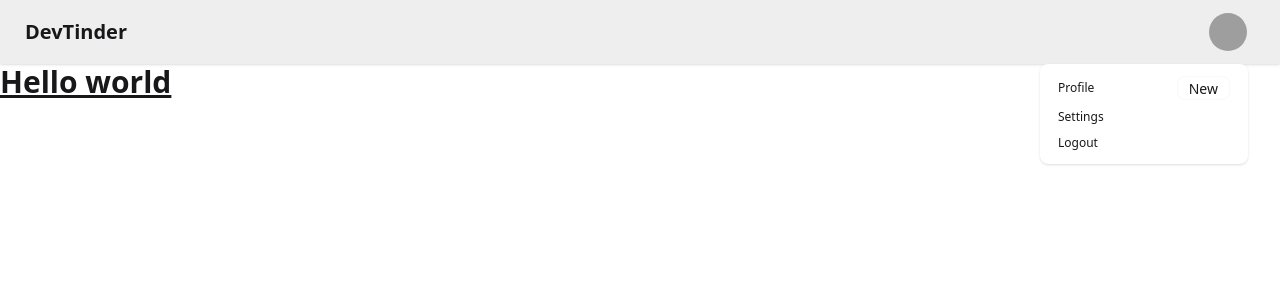
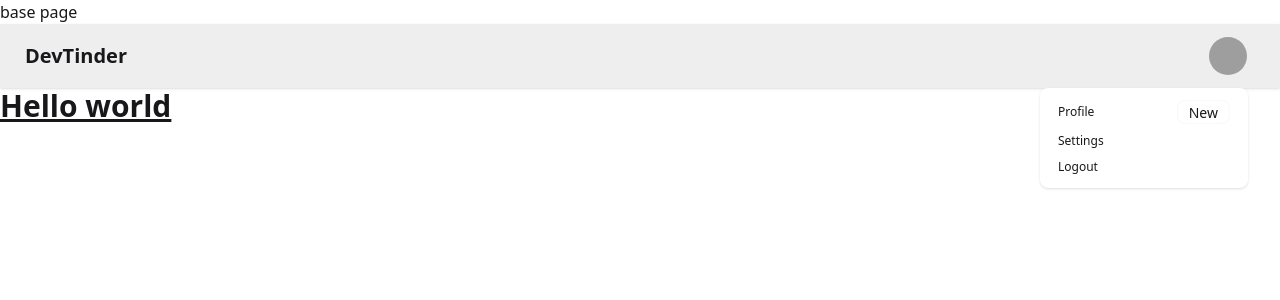
Before and after one commit to ImSachin023/Dev-Tinder--web, a React (Vite) app: page / in a window 1280 px wide. Both pictures are taken after a click on the button 1228 px from the left and 32 px from the top of the page. Shown: the top 300 px of the page. Built offline with nearby package versions, Linux system fonts and the light colour scheme; grey boxes are pictures that could not be loaded.

Commit message:
react router dom

```diff
--- a/package.json
+++ b/package.json
@@ -13,6 +13,7 @@
     "@tailwindcss/vite": "^4.1.17",
     "react": "^19.2.0",
     "react-dom": "^19.2.0",
+    "react-router-dom": "^7.10.1",
     "tailwindcss": "^4.1.17"
   },
   "devDependencies": {
--- a/src/App.tsx
+++ b/src/App.tsx
@@ -1,35 +1,18 @@
+import { BrowserRouter, Route, Routes } from "react-router-dom"
+import Navbar from "./navbar"
+
 function App() {
   return (
     <>
-    <div className="navbar bg-base-300 shadow-sm">
-  <div className="flex-1">
-    <a className="btn btn-ghost text-xl">DevTinder</a>
-  </div>
-  <div className="flex gap-2">
-    <div className="dropdown dropdown-end mx-6">
-      <div tabIndex={0} role="button" className="btn btn-ghost btn-circle avatar">
-        <div className="w-10 rounded-full">
-          <img
-          className=""
-            alt="Tailwind CSS Navbar component"
-            src="https://img.daisyui.com/images/stock/photo-1534528741775-53994a69daeb.webp" />
-        </div>
-      </div>
-      <ul
-        tabIndex="-1"
-        className="menu menu-sm dropdown-content bg-base-100 rounded-box z-1 mt-3 w-52 p-2 shadow">
-        <li>
-          <a className="justify-between">
-            Profile
-            <span className="badge">New</span>
-          </a>
-        </li>
-        <li><a>Settings</a></li>
-        <li><a>Logout</a></li>
-      </ul>
-    </div>
-  </div>
-</div>
+    <BrowserRouter basename="/">
+    <Routes>
+      <Route path="/" element={<div>base page</div>}/>
+      <Route path="/login" element={<div>login page</div>}/>
+      <Route path="/test" element={<div>test page</div>}/>
+      <Route path="/feed" element={<div>feed</div>}/>
+    </Routes>
+    </BrowserRouter>
+      <Navbar/>
       <h1 className="text-3xl font-bold underline">Hello world</h1>
     </>
   )
--- /dev/null
+++ b/src/Navbar.jsx
@@ -0,0 +1,45 @@
+const Navbar = () => {
+  return (
+    <div className="navbar bg-base-300 shadow-sm">
+      <div className="flex-1">
+        <a className="btn btn-ghost text-xl">DevTinder</a>
+      </div>
+      <div className="flex gap-2">
+        <div className="dropdown dropdown-end mx-6">
+          <div
+            tabIndex={0}
+            role="button"
+            className="btn btn-ghost btn-circle avatar"
+          >
+            <div className="w-10 rounded-full">
+              <img
+                className=""
+                alt="Tailwind CSS Navbar component"
+                src="https://img.daisyui.com/images/stock/photo-1534528741775-53994a69daeb.webp"
+              />
+            </div>
+          </div>
+          <ul
+            tabIndex="-1"
+            className="menu menu-sm dropdown-content bg-base-100 rounded-box z-1 mt-3 w-52 p-2 shadow"
+          >
+            <li>
+              <a className="justify-between">
+                Profile
+                <span className="badge">New</span>
+              </a>
+            </li>
+            <li>
+              <a>Settings</a>
+            </li>
+            <li>
+              <a>Logout</a>
+            </li>
+          </ul>
+        </div>
+      </div>
+    </div>
+  );
+};
+
+export default Navbar;
```
Also changed, not shown: 2 other files (tests, documents, lock files or other folders).
